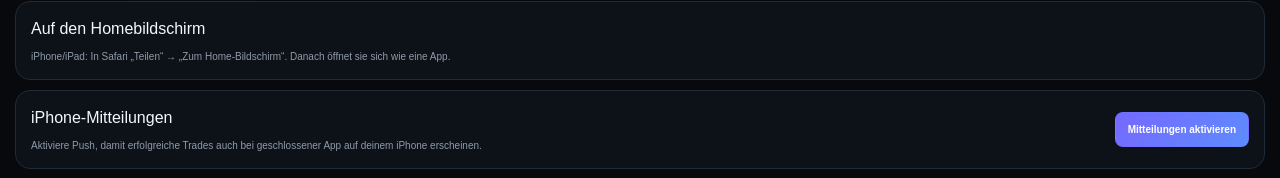
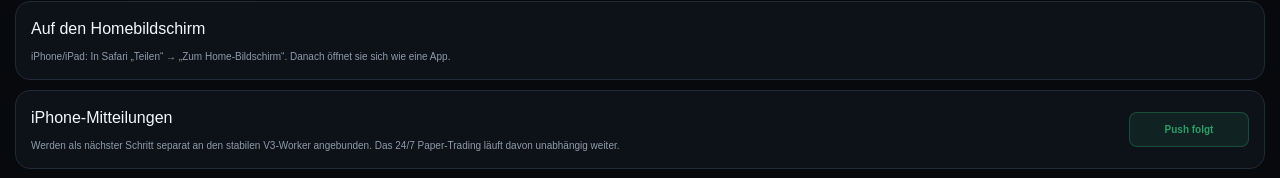
Before and after one commit to Esco63/bot, a Next.js app: page / in a window 1280 px wide. Shown: the part 440-618 px from the top of the page. Built offline with nearby package versions, Linux system fonts and the light colour scheme; no server answers.

Commit message:
Switch dashboard to stable 1000 EUR V3 worker

```diff
--- a/src/app/page.tsx
+++ b/src/app/page.tsx
@@ -1,7 +1,7 @@
 "use client";
 import {useEffect,useMemo,useState} from "react";
 
-const WORKER="https://paper-worker-runtime-production.up.railway.app";
+const WORKER="https://paper-worker-v3-production.up.railway.app";
 
 type Row={symbol:string;bid:number|null;ask:number|null;spread:number|null;m1:number|null;m3:number|null;m5:number|null;obi:number|null;score:number};
 type Position={id:string;symbol:string;openedAt:number;entry:number;qty:number;cost:number;buyFee:number;score:number};
@@ -159,12 +159,9 @@ export default function Home(){
     <section className="panel installBox">
       <div>
         <h2>iPhone-Mitteilungen</h2>
-        <p>{pushState==="on"?"Aktiv: Du bekommst bei jedem profitabel geschlossenen Paper-Trade eine Push-Mitteilung.":pushState==="denied"?"Mitteilungen sind in iOS blockiert. Erlaube sie in den iPhone-Einstellungen für diese Webapp.":pushState==="unsupported"?"Web-Push ist in diesem Browser nicht verfügbar.":"Aktiviere Push, damit erfolgreiche Trades auch bei geschlossener App auf deinem iPhone erscheinen."}</p>
-        {pushMessage&&<p className="pushMessage">{pushMessage}</p>}
+        <p>Werden als nächster Schritt separat an den stabilen V3-Worker angebunden. Das 24/7 Paper-Trading läuft davon unabhängig weiter.</p>
       </div>
-      <button className={pushState==="on"?"pushOn":"primary"} onClick={enablePush} disabled={pushState==="loading"||pushState==="on"||pushState==="unsupported"}>
-        {pushState==="loading"?"Aktiviere…":pushState==="on"?"Mitteilungen aktiv ✓":pushState==="denied"?"In iOS erlauben":"Mitteilungen aktivieren"}
-      </button>
+      <button className="pushOn" disabled>Push folgt</button>
     </section>
 
     <section className="panel">
```
